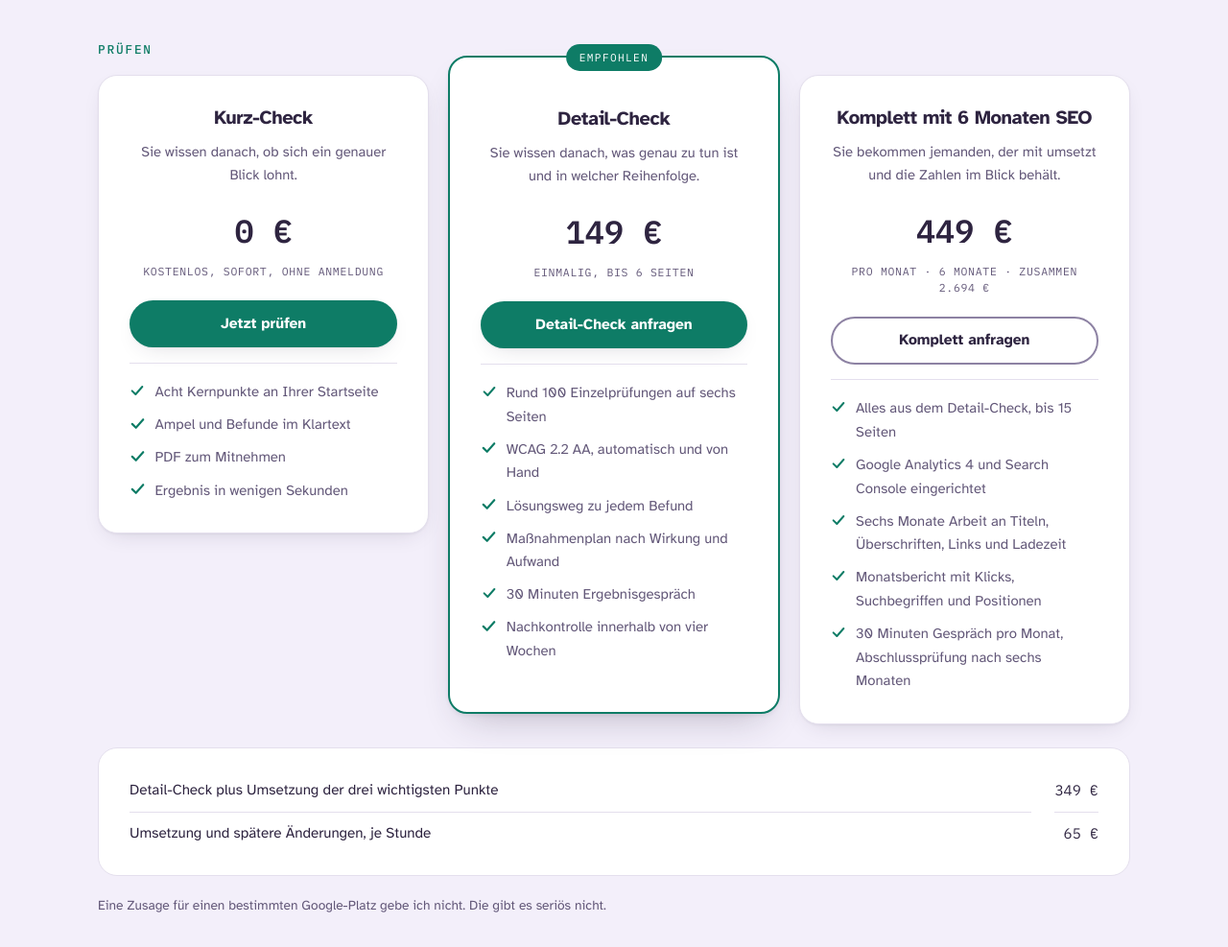
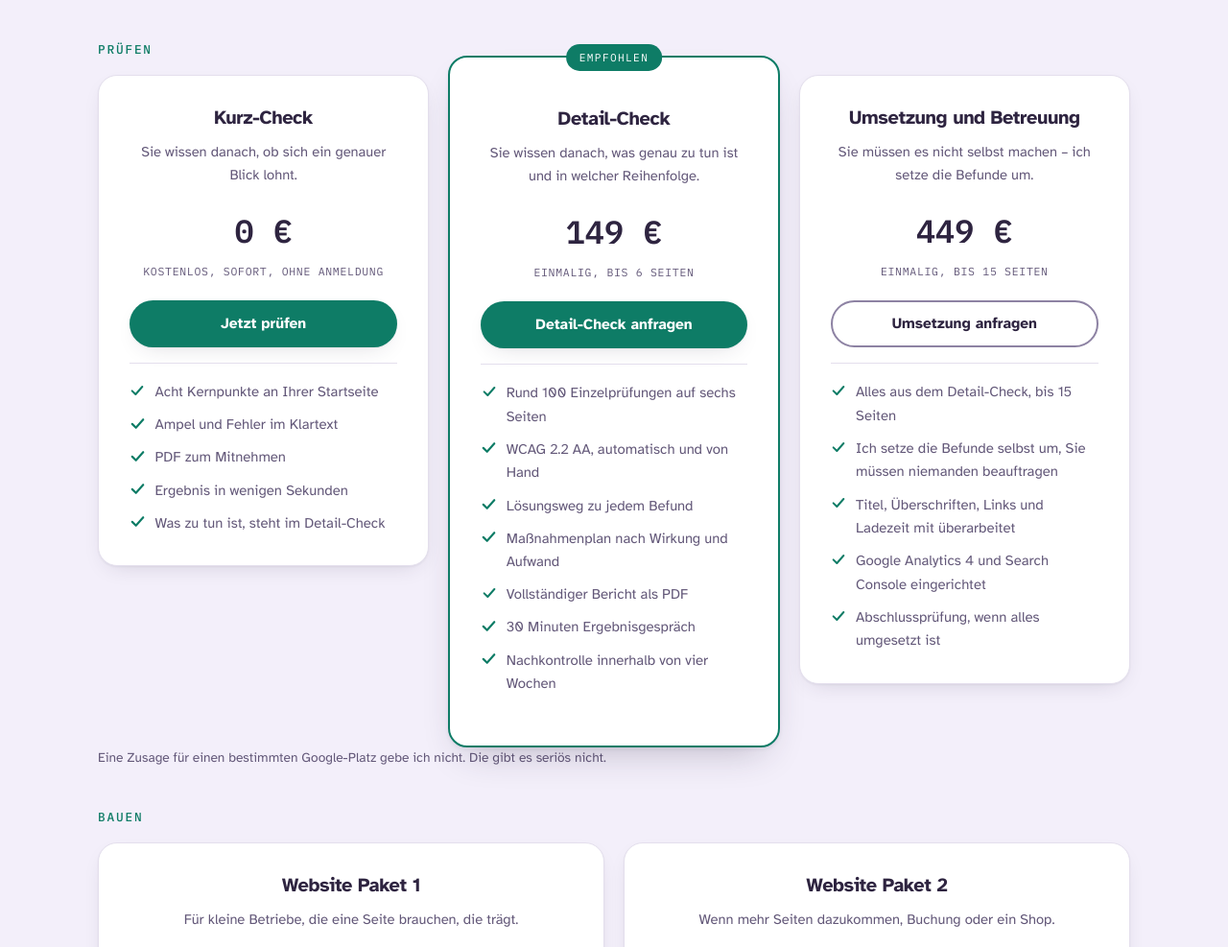
Before and after one commit to feyzakeles/allywerk, a plain HTML site: page index.html in a window 1280 px wide. Shown: the part 5109-6096 px from the top of the page at 96% size. Drawn offline with Linux system fonts and the light colour scheme.

Commit message:
Preise: Umsetzung als eigenes Paket, Detail-Check bleibt Prüfung
Der Weg ist jetzt eindeutig: Kurz-Check zeigt Fehler, Detail-Check
liefert die Lösungswege als Bericht, Paket 3 setzt um.

- Kurz-Check sagt selbst, dass Lösungswege nicht dabei sind.
- Detail-Check nennt den vollständigen Bericht als PDF. SEO,
  Analytics und Search Console gehören nicht dazu.
- "Komplett mit 6 Monaten SEO" heißt jetzt "Umsetzung und
  Betreuung", 449 € einmalig statt 449 € im Monat über sechs
  Monate. Monatsbericht und monatliches Gespräch sind damit raus,
  SEO-Arbeit und Analytics bleiben drin.
- Die Zusatzzeilen "Detail-Check plus Umsetzung, 349 €" und
  "Umsetzung je Stunde, 65 €" sind aus dem Prüf-Bereich raus –
  die Umsetzung läuft über Paket 3. Der Stundensatz bleibt im
  Bau-Bereich für spätere Änderungen.
- Bau-Paket 1 sagt jetzt ausdrücklich, dass von der ersten Zeile an
  barrierefrei gebaut wird, und nennt Suchmaschinen und Analytics.
- "Jede weitere Seite, 290 €" raus.
- Die Grenze "Ich baue neu, nicht um" stimmte nicht mehr, seit die
  Umsetzung ein eigenes Paket ist – sie heißt jetzt "Ich flicke kein
  Fundament" und sagt, was wirklich die Grenze ist.

Gemessen: axe ohne Verstoß in 16 Kombinationen, Markierung in der
Navigation und Sprungziele richtig, Schublade 27 Prüfungen, kein
Querlauf bei 390, 900 und 1280 px.

Co-Authored-By: Claude Opus 5 <noreply@anthropic.com>

```diff
--- a/index.html
+++ b/index.html
@@ -278,9 +278,10 @@
           <a class="knopf knopf--voll paket__knopf" href="check/">Jetzt prüfen</a>
           <ul>
             <li>Acht Kernpunkte an Ihrer Startseite</li>
-            <li>Ampel und Befunde im Klartext</li>
+            <li>Ampel und Fehler im Klartext</li>
             <li>PDF zum Mitnehmen</li>
             <li>Ergebnis in wenigen Sekunden</li>
+            <li>Was zu tun ist, steht im Detail-Check</li>
           </ul>
         </article>
 
@@ -295,31 +296,25 @@
             <li>WCAG 2.2 AA, automatisch und von Hand</li>
             <li>Lösungsweg zu jedem Befund</li>
             <li>Maßnahmenplan nach Wirkung und Aufwand</li>
+            <li>Vollständiger Bericht als PDF</li>
             <li>30 Minuten Ergebnisgespräch</li>
             <li>Nachkontrolle innerhalb von vier Wochen</li>
           </ul>
         </article>
 
         <article class="paket">
-          <h4>Komplett mit 6 Monaten SEO</h4>
-          <p class="paket__fuer">Sie bekommen jemanden, der mit umsetzt und die Zahlen im Blick behält.</p>
-          <p class="paket__preis">449 €<small>pro Monat · 6 Monate · zusammen 2.694&nbsp;€</small></p>
-          <a class="knopf knopf--rand paket__knopf" href="mailto:info@allywerk.de?subject=Komplett%20mit%20SEO%20anfragen">Komplett anfragen</a>
+          <h4>Umsetzung und Betreuung</h4>
+          <p class="paket__fuer">Sie müssen es nicht selbst machen – ich setze die Befunde um.</p>
+          <p class="paket__preis">449 €<small>einmalig, bis 15 Seiten</small></p>
+          <a class="knopf knopf--rand paket__knopf" href="mailto:info@allywerk.de?subject=Umsetzung%20und%20Betreuung%20anfragen">Umsetzung anfragen</a>
           <ul>
             <li>Alles aus dem Detail-Check, bis 15 Seiten</li>
+            <li>Ich setze die Befunde selbst um, Sie müssen niemanden beauftragen</li>
+            <li>Titel, Überschriften, Links und Ladezeit mit überarbeitet</li>
             <li>Google Analytics 4 und Search Console eingerichtet</li>
-            <li>Sechs Monate Arbeit an Titeln, Überschriften, Links und Ladezeit</li>
-            <li>Monatsbericht mit Klicks, Suchbegriffen und Positionen</li>
-            <li>30 Minuten Gespräch pro Monat, Abschlussprüfung nach sechs Monaten</li>
+            <li>Abschlussprüfung, wenn alles umgesetzt ist</li>
           </ul>
         </article>
-      </div>
-
-      <div class="weitere">
-        <dl>
-          <dt>Detail-Check plus Umsetzung der drei wichtigsten Punkte</dt><dd>349 €</dd>
-          <dt>Umsetzung und spätere Änderungen, je Stunde</dt><dd>65 €</dd>
-        </dl>
       </div>
 
       <p class="preishinweis">Eine Zusage für einen bestimmten Google-Platz gebe ich nicht. Die gibt es seriös nicht.</p>
@@ -334,8 +329,11 @@
           <a class="knopf knopf--rand paket__knopf" href="mailto:info@allywerk.de?subject=Website%20Paket%201%20anfragen">Paket 1 anfragen</a>
           <ul>
             <li>Konzept und Seitenstruktur</li>
+            <li>Barrierefrei von der ersten Zeile an, nicht nachträglich repariert</li>
             <li>Entwurf, vorab auf Kontraste, Zielgrößen und Lesbarkeit geprüft</li>
             <li>Umsetzung nach WCAG 2.2 AA</li>
+            <li>Suchmaschinen von Anfang an mitgedacht: Titel, Überschriften, Ladezeit</li>
+            <li>Google Analytics 4 und Search Console eingerichtet</li>
           </ul>
         </article>
 
@@ -355,7 +353,6 @@
       <div class="weitere">
         <dl>
           <dt>Einrichtung: Hosting, Domain, Zertifikat, E-Mail</dt><dd>190 €</dd>
-          <dt>Jede weitere Seite</dt><dd>290 €</dd>
           <dt>Spätere Änderungen, je Stunde</dt><dd>65 €</dd>
         </dl>
       </div>
@@ -383,7 +380,7 @@
         <li><strong>Keine Rechtsberatung.</strong> Ich prüfe gegen WCAG 2.2 AA und beschreibe, was ich finde. Ob daraus im Einzelfall eine Pflicht folgt, beantwortet eine Anwältin oder ein Anwalt.</li>
         <li><strong>Keine Steuer- oder Vertragsberatung.</strong> Auch nicht nebenbei.</li>
         <li><strong>Kein Overlay, kein Knopf, der alles löst.</strong> Ich verkaufe nichts, was Barrierefreiheit nur behauptet.</li>
-        <li><strong>Ich baue neu, nicht um.</strong> Eine bestehende Seite nachträglich barrierefrei zu machen gehört nicht zum Angebot – ich sage genau, was zu tun ist, umsetzen tut es Ihr Team oder Ihre Agentur. Eine neue Seite baue ich gern von Grund auf.</li>
+        <li><strong>Ich flicke kein Fundament.</strong> Die Befunde aus dem Detail-Check setze ich gern selbst um. Steckt das Problem aber tiefer – ein Baukasten, der barrierefreie Seiten gar nicht ausgeben kann –, sage ich das und baue lieber neu, statt teuer um etwas herumzuarbeiten, das nicht tragen kann.</li>
       </ul>
     </div>
   </section>
```
